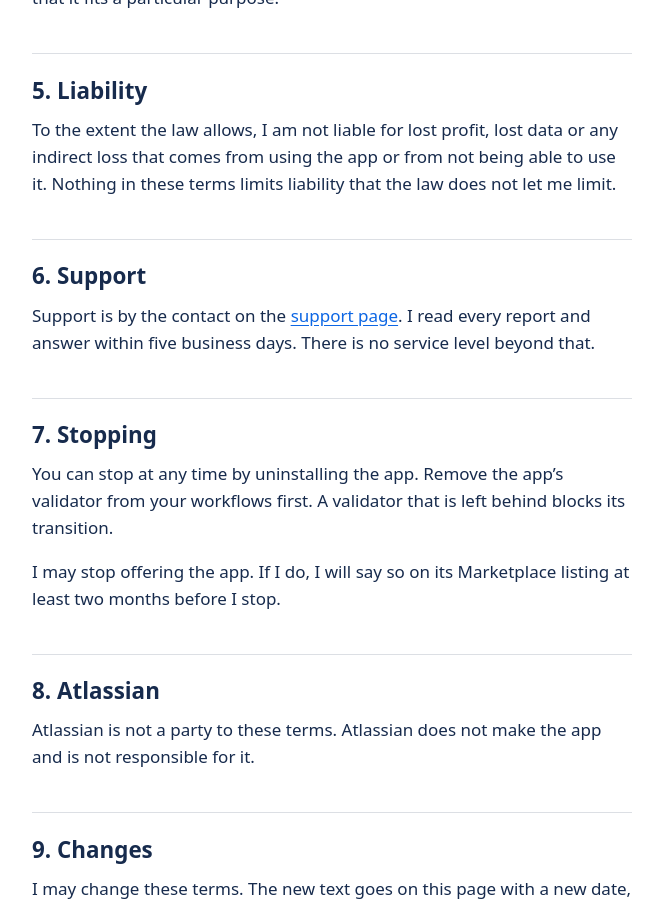
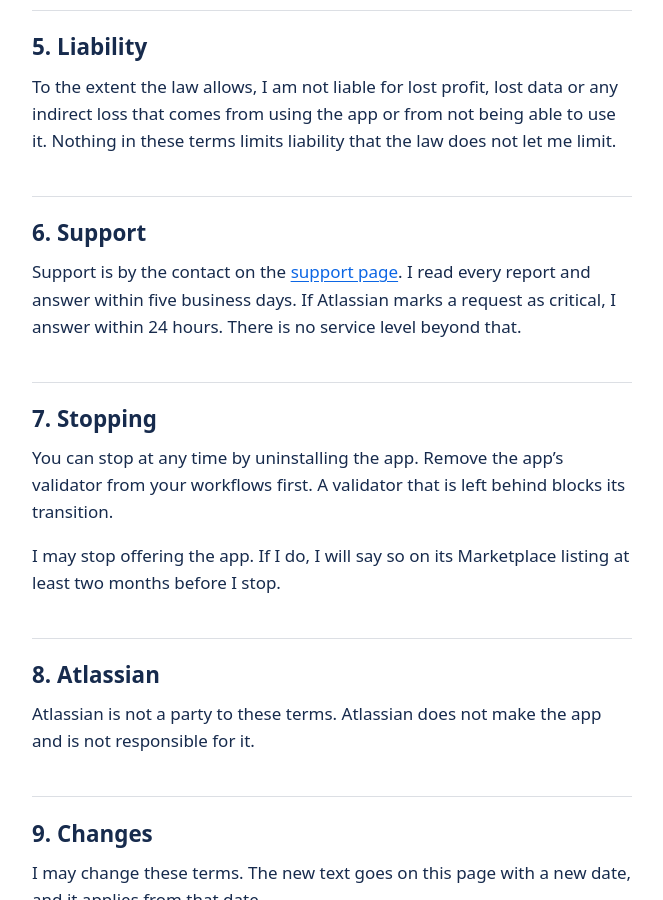
Before and after one commit to ALikesToCode/proof-of-done-docs, a Jekyll site: the page built from terms.md, in a window 1280 px wide and 900 px high, scrolled down 1315 px. Shown: the whole window, without its empty margins (308-971 px from the left). Built offline with Jekyll 4.4.1, drawn with Linux system fonts in a browser that asks for light colours; some of the changed text lies outside the part shown.

Commit message:
docs(terms): drop the note on legal review and name the 24 hour answer

```diff
--- a/terms.md
+++ b/terms.md
@@ -7,11 +7,9 @@ description: The terms under which you may install and use Proof of Done.
 
 # Terms of use for Proof of Done
 
-<p class="updated">Last updated 24 November 2026.</p>
+<p class="updated">Last updated 25 November 2026.</p>
 
 These terms are between you and Abhyudaya Baiju Tharakan, who makes Proof of Done and is "I" below. "You" is the organisation or person that installs or uses the app on a Jira Cloud site. Installing or using the app means you accept them.
-
-No lawyer has reviewed this text.
 
 ## 1. What you get
 
@@ -39,7 +37,7 @@ To the extent the law allows, I am not liable for lost profit, lost data or any
 
 ## 6. Support
 
-Support is by the contact on the [support page]({{ '/support/' | relative_url }}). I read every report and answer within five business days. There is no service level beyond that.
+Support is by the contact on the [support page]({{ '/support/' | relative_url }}). I read every report and answer within five business days. If Atlassian marks a request as critical, I answer within 24 hours. There is no service level beyond that.
 
 ## 7. Stopping
 
```
